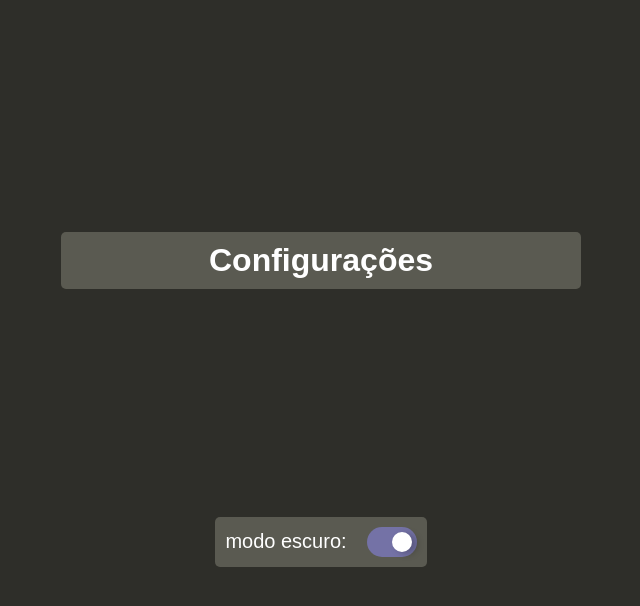
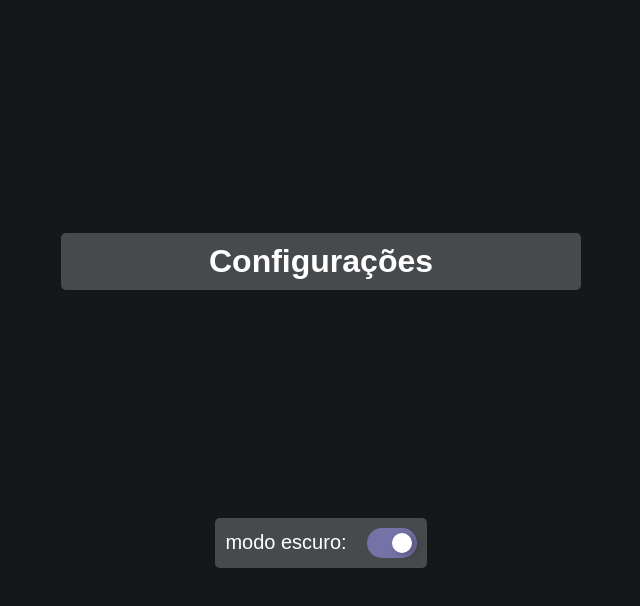
Before and after one commit to LucasVince/Libratech, a plain HTML site: page iframe/configs.html in a window 1280 px wide. Both pictures are taken after a click on the label 710 px from the left and 541 px from the top of the page. Shown: the whole page, without its empty margins (319-959 px from the left). Drawn offline with Linux system fonts and the light colour scheme.

Commit message:
Add files via upload

```diff
--- a/iframe/configs.html
+++ b/iframe/configs.html
@@ -7,7 +7,7 @@
     <link rel="stylesheet" href="style/style-configs.css">
     <link rel="stylesheet" href="style/loading.css">
     <script src="js/modo_escuro.js" defer></script>
-    <script src="js/loader.js" defer></script>
+    <script src="js/loader.js"></script>
     <title>Document</title>
 </head>
 <body>
--- a/iframe/js/modo_escuro.js
+++ b/iframe/js/modo_escuro.js
@@ -1,66 +1,78 @@
 window.addEventListener('DOMContentLoaded', () => {
     const switchInput = document.querySelector('#checkboxInput');
+
     const tagMain = document.querySelector('main');
     const tagH1 = document.querySelector('h1');
-    const divsConfig = document.querySelector('#configs div');
-    const tagBody = document.querySelector('body');
+    const configsDiv = document.querySelector('#configs div');
+
+    const divLivros = document.querySelectorAll('.livro');
 
     const mudarParaModoEscuro = () => {
-        if (tagMain) tagMain.style.backgroundColor = '#2e2e29';
+        if (tagMain) tagMain.style.backgroundColor = '#161718';
         if (tagH1) {
-            tagH1.style.backgroundColor = '#5a5a51';
+            tagH1.style.backgroundColor = '#474a4d';
             tagH1.style.color = 'white';
         }
-        if (divsConfig) {
-            divsConfig.style.backgroundColor = '#5a5a51';
-            divsConfig.style.color = 'white';
+        if (configsDiv) {
+            configsDiv.style.backgroundColor = '#474a4d';
+            configsDiv.style.color = 'white';
         }
-        if (tagBody) tagBody.style.backgroundColor = '#2e2e29';
+        if (divLivros) {
+            console.log(divLivros)
+            divLivros.forEach(el => divLivros[el].style.backgroundColor = '#474a4d');
+        }
     }
 
     const mudarParaModoClaro = () => {
-        if (tagMain) tagMain.style.backgroundColor = '#a9a9a4';
+        if (tagMain) tagMain.style.backgroundColor = '#a7a7a1';
         if (tagH1) {
             tagH1.style.backgroundColor = '#e6e6e1';
             tagH1.style.color = 'black';
         }
-        if (divsConfig) {
-            divsConfig.style.backgroundColor = '#e6e6e1';
-            divsConfig.style.color = 'black';
+        if (configsDiv) {
+            configsDiv.style.backgroundColor = '#e6e6e1';
+            configsDiv.style.color = 'black';
+        }
+        if (divLivros) {
+            divLivros.forEach(el => divLivros[el].style.backgroundColor = '#dadad5');
+        }
     }
 
-        if (tagBody) tagBody.style.backgroundColor = '#a9a9a4';
-    }
-
-    const switchDelay = () => {
+    const switchChangeDelay = () => {
         switchInput.disabled = true;
-        setTimeout(() => {
+            setTimeout(() =>{
                 switchInput.disabled = false;
             }, 500);
     }
 
-    const modoEscuro = () => {
+    const funcModoEscuro = () => {
         if (switchInput.checked) {
-            switchDelay();
+            switchChangeDelay();
             mudarParaModoEscuro();
-            localStorage.setItem('estadoModoEscuro', 'true');
+
+            localStorage.setItem('modoEscuro', 'true');
         } else {
-            switchDelay();
+            switchChangeDelay();
             mudarParaModoClaro();
-            localStorage.setItem('estadoModoEscuro', 'false');
+
+            localStorage.setItem('modoEscuro', 'false');
         }
     }
 
+        const estadoModoEscuro = localStorage.getItem('modoEscuro');
+
+        if (estadoModoEscuro === 'true') {
             if (switchInput) {
-        const modoEscuroSalvo = localStorage.getItem('estadoModoEscuro');
-
-        if (modoEscuroSalvo === 'true') {
                 switchInput.checked = true;
+            }
             mudarParaModoEscuro();
         } else {
+            if (switchInput) {
                 switchInput.checked = false;
+            }
             mudarParaModoClaro();
         }
-        switchInput.addEventListener('change', modoEscuro);
+        if (switchInput) {
+            switchInput.addEventListener('change', funcModoEscuro);
         }
-});
+})
--- a/iframe/style/style-configs.css
+++ b/iframe/style/style-configs.css
@@ -8,8 +8,8 @@
 }
 
 main {
-    background-color: #a9a9a4;
-    height: calc(99.85vh - 40px);
+    background-color: #a7a7a1;
+    height: calc(100vh - 40px);
     padding: 20px;
 
     display: flex;
--- a/iframe/style/style-livros.css
+++ b/iframe/style/style-livros.css
@@ -7,10 +7,6 @@
     user-select: none;
 }
 
-body {
-    background-color: #dadad5;
-}
-
 #search-div {
     display: flex;
     justify-content: center;
@@ -18,7 +14,9 @@ body {
 
     padding: 20px 0;
 
-    box-shadow: 0 2px 0 #acacac;
+    background-color: #dadad5;
+
+    box-shadow: 0 -2px 0 #acacac;
 }
 
 #search-div input {
@@ -44,6 +42,8 @@ body {
     justify-content: space-around;
 
     height: 100px;
+
+    background-color: #dadad5;
 
     box-shadow: 0 2px 0 #acacac;
 
--- a/style/style.css
+++ b/style/style.css
@@ -4,6 +4,7 @@
     padding: 0;
     margin: 0;
     font-family: Arial, Helvetica, sans-serif;
+    user-select: none;
 }
 
 header {
@@ -159,8 +160,8 @@ iframe {
     width: 200px;
     height: 150px;
 
+    pointer-events: none;
     opacity: 0;
-    pointer-events: none;
 
     box-shadow: 0 10px 10px black;
 
```
Also changed, not shown: iframe/livros.html (+2 -2 lines). Lines whose indentation alone changed are shown as unchanged.
